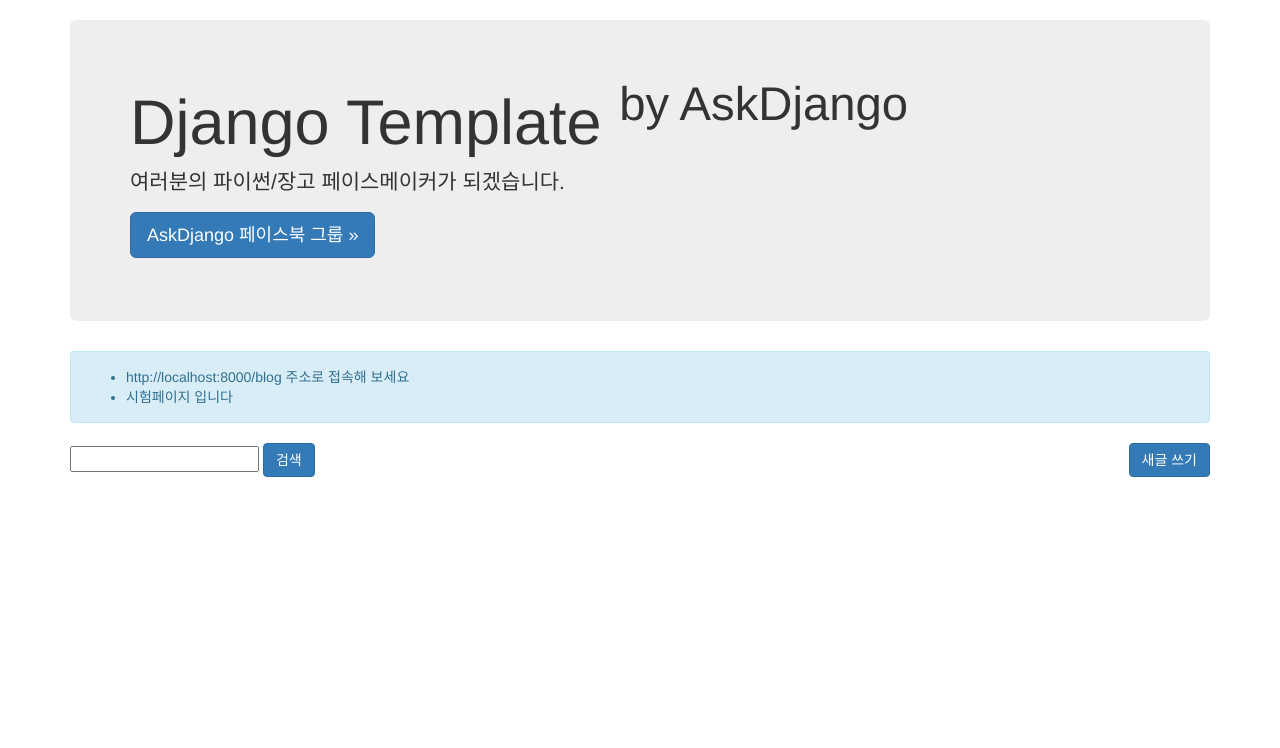
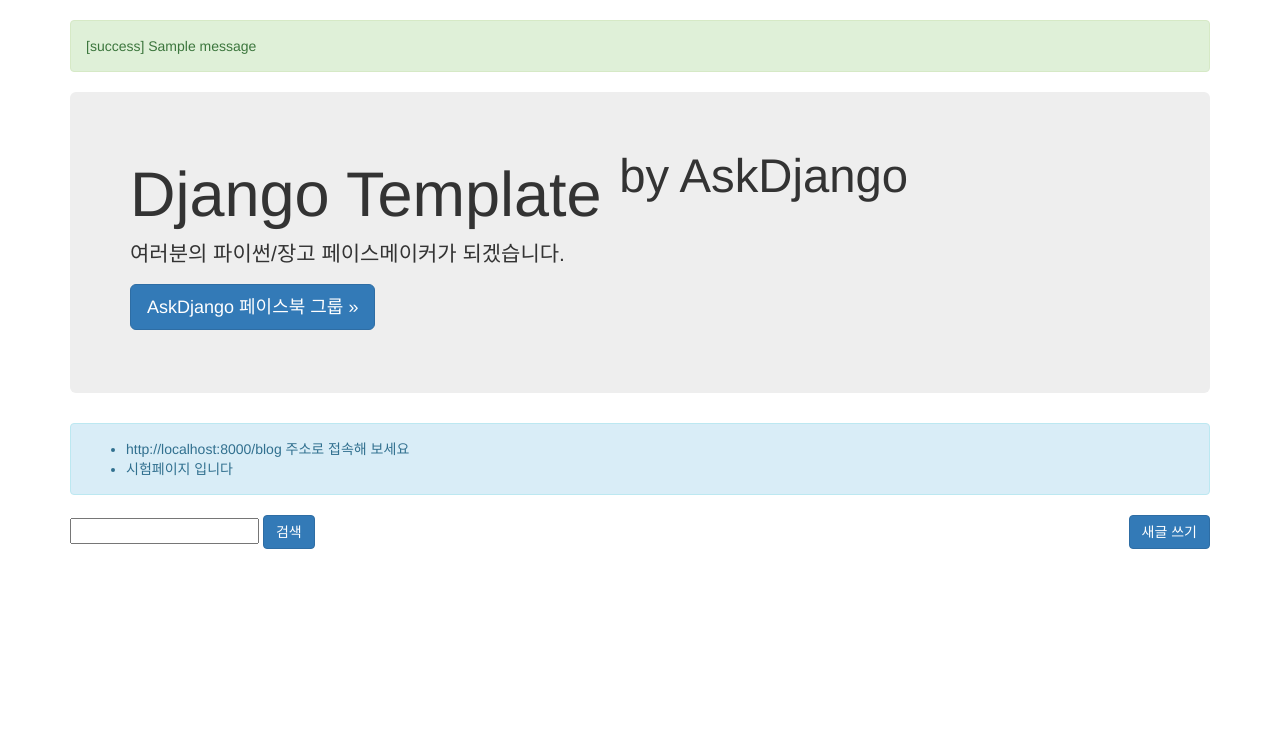
Before and after one commit to pajuhy123/mydjango, a Django app: page /blog/ in a window 1280 px wide. Shown: the part 52-800 px from the top of the page. Run offline with Django 3.2, Linux system fonts and the light colour scheme; data comes from the database, SQL or seed files in the repository; both versions use the stored data as it was after the commit; tables that the repository leaves empty hold one stand-in row (values such as "Sample post"); one stand-in notice (Sample message) is shown; some libraries are stand-ins or nearby versions.

Commit message:
blog.views.post_new/post_edit 뷰에 message 보여주기 구현

```diff
--- a/blog/templates/blog/post_list.html
+++ b/blog/templates/blog/post_list.html
@@ -31,6 +31,7 @@
                     </form>
                 </p>
             </div>
+            <div class='container'>
                <table class="table table-hover table-bordered">
                    <thead>
                        <tr>
@@ -57,10 +58,12 @@
                     {%endfor%}
                    </tbody>
                 </table>
-
+                {%show_pages%}
+            </div>
          </div>
     </div>
-    <div class='col-md-offset-1'>{%show_pages%}</div>
+
+
 
 
 
--- a/blog/views.py
+++ b/blog/views.py
@@ -1,4 +1,5 @@
 # dojo/view.py
+from django.contrib import messages
 from django.http import Http404
 from django.shortcuts import get_object_or_404, render, redirect
 from .models import Post
@@ -27,6 +28,7 @@ def post_new(request):
         form = PostForm(request.POST, request.FILES)
         if form.is_valid():
             post = form.save()
+            messages.success(request, '새 포스팅을 저장했습니다.')
             return redirect(post)  # 이미 model 에 post.get_absolute_url 함수를 구현 -->post_detail 로 이동
 
     else:
@@ -39,6 +41,7 @@ def post_edit(request, id):
         form = PostForm(request.POST, request.FILES, instance=post)
         if form.is_valid():
             post = form.save()
+            messages.success(request, '포스팅을 수정했습니다.')
             return redirect(post)  # 이미 model 에 post.get_absolute_url 함수를 구현 -->post_detail 로 이동
 
     else:
--- a/mydjango/templates/layout.html
+++ b/mydjango/templates/layout.html
@@ -47,6 +47,16 @@
 </nav>
 
 
+{% if messages %}
+    <div class="container">
+        {% for message in messages %}
+           <div class='alert alert-{{message.tags}}'>
+                [{{ message.tags }}]    {# 메세지 Level#}
+                {{ message.message }} {# 실제 메세지 내용#}
+           </div>
+        {% endfor %}
+    </div>
+{% endif %}
 
     {%block content %}
     {%endblock%}
```
Also changed, not shown: db.sqlite3.
